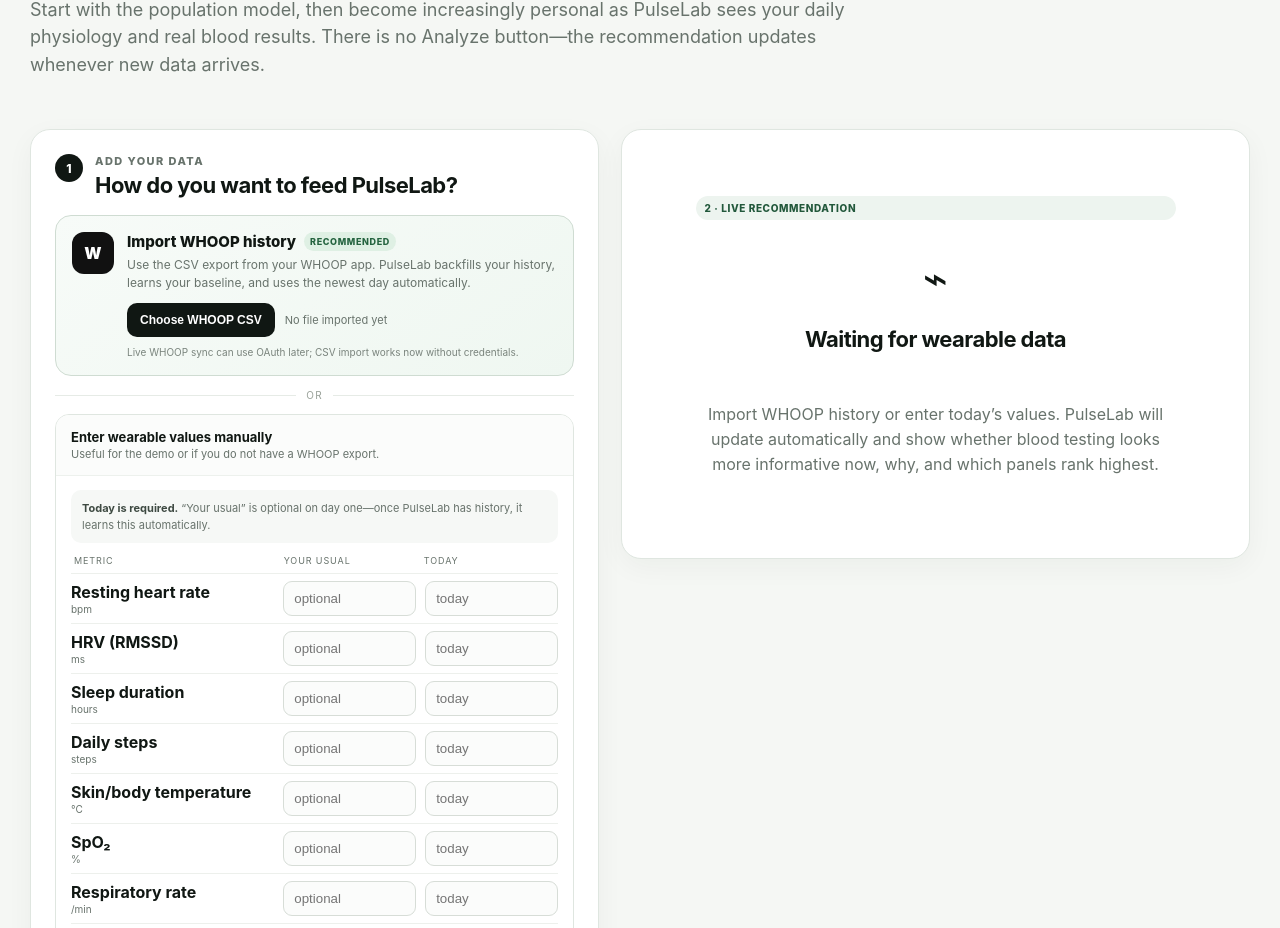
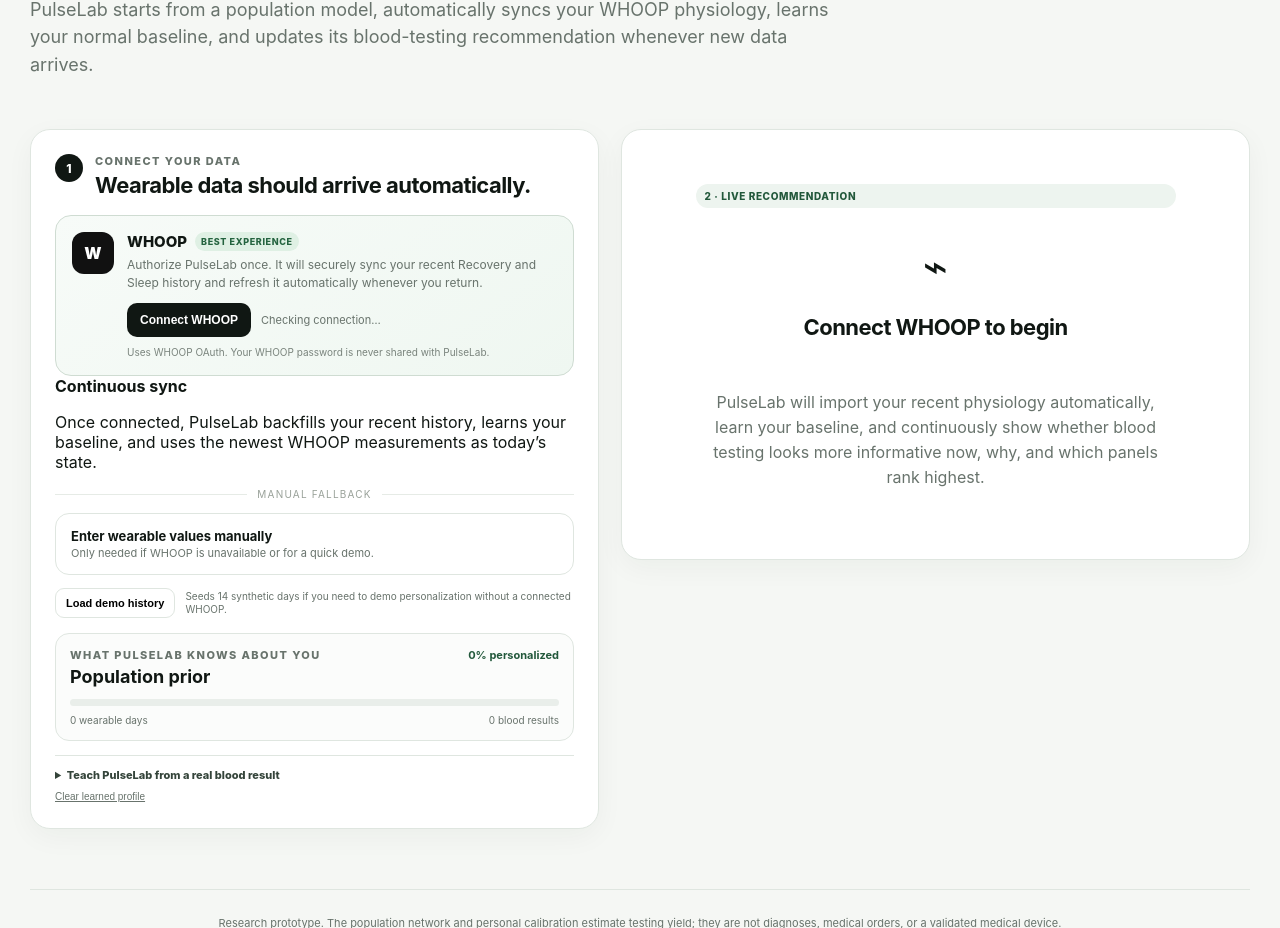
Before and after one commit to recant/sundaihealth, a plain HTML site: page frontend/index.html in a window 1280 px wide. Shown: the part 307-1235 px from the top of the page. Drawn offline with Linux system fonts and the light colour scheme.

Commit message:
Make WHOOP OAuth the primary seamless input flow

```diff
--- a/frontend/index.html
+++ b/frontend/index.html
@@ -1,17 +1,18 @@
 <!doctype html><html lang="en"><head><meta charset="utf-8"><meta name="viewport" content="width=device-width,initial-scale=1"><title>PulseLab — continuous blood-test trigger</title><link rel="stylesheet" href="styles.css"></head><body>
 <main class="page"><header class="topbar"><div class="brand"><span class="mark">P</span><span>PulseLab</span></div><div class="live"><i></i><span id="modelState">loading trained model…</span></div></header>
-<section class="intro"><div class="eyebrow">Continuous personalized inference</div><h1>Connect your wearable. PulseLab learns your body.</h1><p>Start with the population model, then become increasingly personal as PulseLab sees your daily physiology and real blood results. There is no Analyze button—the recommendation updates whenever new data arrives.</p></section>
+<section class="intro"><div class="eyebrow">Continuous personalized inference</div><h1>Connect WHOOP once. PulseLab keeps learning.</h1><p>PulseLab starts from a population model, automatically syncs your WHOOP physiology, learns your normal baseline, and updates its blood-testing recommendation whenever new data arrives.</p></section>
 <div class="layout"><section class="card input-card">
-<div class="step-head"><span class="step-number">1</span><div><div class="eyebrow">Add your data</div><h2>How do you want to feed PulseLab?</h2></div></div>
-<section class="source-card whoop-card"><div class="source-icon">W</div><div class="source-copy"><div class="source-title">Import WHOOP history <span class="recommended">Recommended</span></div><p>Use the CSV export from your WHOOP app. PulseLab backfills your history, learns your baseline, and uses the newest day automatically.</p><div class="source-actions"><button id="whoopImportBtn" class="primary-source">Choose WHOOP CSV</button><input id="whoopFile" type="file" accept=".csv,text/csv" hidden><span id="whoopStatus" class="source-status">No file imported yet</span></div><small>Live WHOOP sync can use OAuth later; CSV import works now without credentials.</small></div></section>
-<div class="or"><span>or</span></div>
-<details class="manual" open><summary><div><strong>Enter wearable values manually</strong><span>Useful for the demo or if you do not have a WHOOP export.</span></div></summary><div class="manual-body"><div class="manual-note"><strong>Today is required.</strong> “Your usual” is optional on day one—once PulseLab has history, it learns this automatically.</div><div class="metric-head"><span>Metric</span><span>Your usual</span><span>Today</span></div><div id="metricRows"></div>
+<div class="step-head"><span class="step-number">1</span><div><div class="eyebrow">Connect your data</div><h2>Wearable data should arrive automatically.</h2></div></div>
+<section class="source-card whoop-card"><div class="source-icon">W</div><div class="source-copy"><div class="source-title">WHOOP <span class="recommended">Best experience</span></div><p id="whoopDescription">Authorize PulseLab once. It will securely sync your recent Recovery and Sleep history and refresh it automatically whenever you return.</p><div class="source-actions"><button id="whoopConnectBtn" class="primary-source">Connect WHOOP</button><button id="whoopDisconnectBtn" class="ghost hidden">Disconnect</button><span id="whoopStatus" class="source-status">Checking connection…</span></div><small>Uses WHOOP OAuth. Your WHOOP password is never shared with PulseLab.</small></div></section>
+<div class="sync-strip"><span class="pulse"></span><div><strong id="syncTitle">Continuous sync</strong><p id="syncCopy">Once connected, PulseLab backfills your recent history, learns your baseline, and uses the newest WHOOP measurements as today’s state.</p></div></div>
+<div class="or"><span>Manual fallback</span></div>
+<details class="manual"><summary><div><strong>Enter wearable values manually</strong><span>Only needed if WHOOP is unavailable or for a quick demo.</span></div></summary><div class="manual-body"><div class="manual-note"><strong>Today is enough to start.</strong> “Your usual” is optional; PulseLab replaces it with a learned personal baseline as history accumulates.</div><div class="metric-head"><span>Metric</span><span>Your usual</span><span>Today</span></div><div id="metricRows"></div>
 <div class="small-grid"><label>Change has lasted<select id="persistence"><option value="1">1 day</option><option value="2">2 days</option><option value="3" selected>3 days</option><option value="5">5 days</option><option value="7">7+ days</option></select></label><label>Last blood test<input id="lastBlood" type="number" min="0" max="3650" placeholder="days ago"></label><label>Age <span class="optional">optional</span><input id="age" type="number" min="18" max="120" placeholder="e.g. 32"></label><label>Sex <span class="optional">optional</span><select id="sex"><option value="">Not provided</option><option value="female">female</option><option value="male">male</option></select></label></div></div></details>
-<div class="demo-row"><button id="sampleBtn" class="ghost">Load demo history</button><span>Seeds 14 synthetic days so you can show personalization immediately.</span></div>
+<div class="demo-row"><button id="sampleBtn" class="ghost">Load demo history</button><span>Seeds 14 synthetic days if you need to demo personalization without a connected WHOOP.</span></div>
 <section class="profile-box"><div class="profile-head"><div><div class="eyebrow">What PulseLab knows about you</div><h3 id="profileStage">Population prior</h3></div><strong id="profileConfidence">0% personalized</strong></div><div class="profile-track"><i id="profileFill"></i></div><div class="profile-stats"><span id="profileDays">0 wearable days</span><span id="profileLabs">0 blood results</span></div></section>
-<details class="feedback"><summary>Teach PulseLab from a real blood result</summary><p>Record whether a panel was normal or abnormal. In a production app this would arrive automatically from the lab/EHR.</p><div class="feedback-grid"><select id="feedbackPanel"><option value="glycemic">Hemoglobin A1c / glycemic</option><option value="cbc">CBC</option><option value="metabolic">CMP / metabolic</option><option value="lipid">Lipid panel</option><option value="any_abnormal">Any abnormality</option></select><select id="feedbackOutcome"><option value="abnormal">Abnormal</option><option value="normal">Normal</option></select><button id="feedbackBtn" class="primary-small">Record result</button></div><div id="feedbackMessage" class="feedback-message"></div></details>
+<details class="feedback"><summary>Teach PulseLab from a real blood result</summary><p>Record whether a panel was normal or abnormal. In production this would arrive automatically from the lab/EHR.</p><div class="feedback-grid"><select id="feedbackPanel"><option value="glycemic">Hemoglobin A1c / glycemic</option><option value="cbc">CBC</option><option value="metabolic">CMP / metabolic</option><option value="lipid">Lipid panel</option><option value="any_abnormal">Any abnormality</option></select><select id="feedbackOutcome"><option value="abnormal">Abnormal</option><option value="normal">Normal</option></select><button id="feedbackBtn" class="primary-small">Record result</button></div><div id="feedbackMessage" class="feedback-message"></div></details>
 <button id="resetProfileBtn" class="reset-link">Clear learned profile</button></section>
-<section class="results"><div id="emptyState" class="card empty-state"><div class="step-chip">2 · Live recommendation</div><div class="empty-icon">⌁</div><h2>Waiting for wearable data</h2><p>Import WHOOP history or enter today’s values. PulseLab will update automatically and show whether blood testing looks more informative now, why, and which panels rank highest.</p></div>
+<section class="results"><div id="emptyState" class="card empty-state"><div class="step-chip">2 · Live recommendation</div><div class="empty-icon">⌁</div><h2>Connect WHOOP to begin</h2><p>PulseLab will import your recent physiology automatically, learn your baseline, and continuously show whether blood testing looks more informative now, why, and which panels rank highest.</p></div>
 <div id="resultView" class="hidden"><section class="card decision"><div class="decision-top"><div><div class="eyebrow">Current testing priority</div><h2 id="recommendation">—</h2></div><div class="score"><strong id="score">0</strong><span>/100</span></div></div><h3 id="headline"></h3><p id="summary"></p><div class="meta"><span id="modelUsed"></span><span id="generatedAt"></span></div></section>
 <section class="card"><div class="eyebrow">Why now</div><h2>Physiology driving the trigger</h2><div id="reasons" class="reason-list"></div><div id="modelDrivers" class="driver-note"></div></section>
 <section class="card"><div class="eyebrow">What to measure</div><h2>Panels ranked by the personalized model</h2><div id="panelBars" class="bars"></div><div id="tests" class="test-list"></div></section></div></section></div>
```
